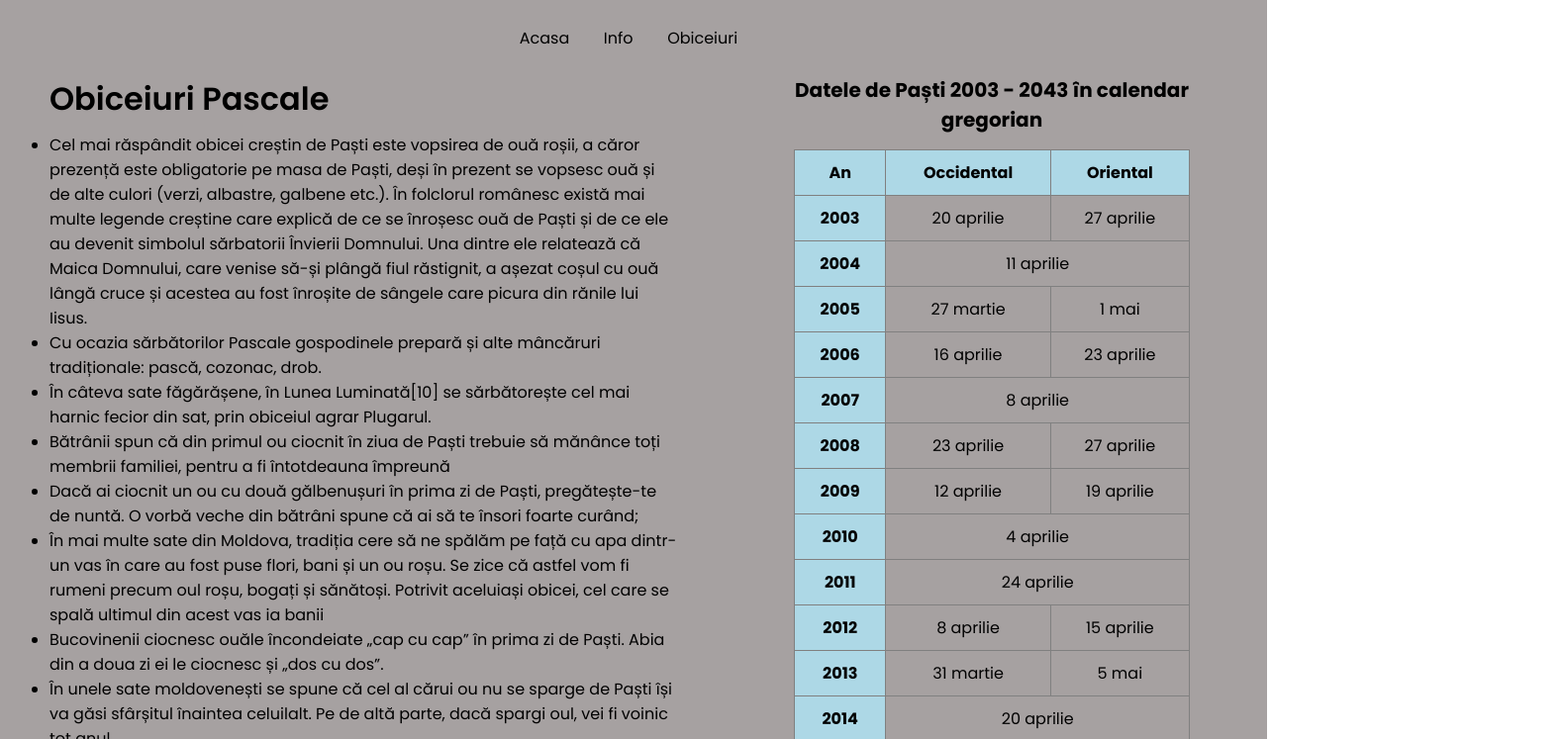
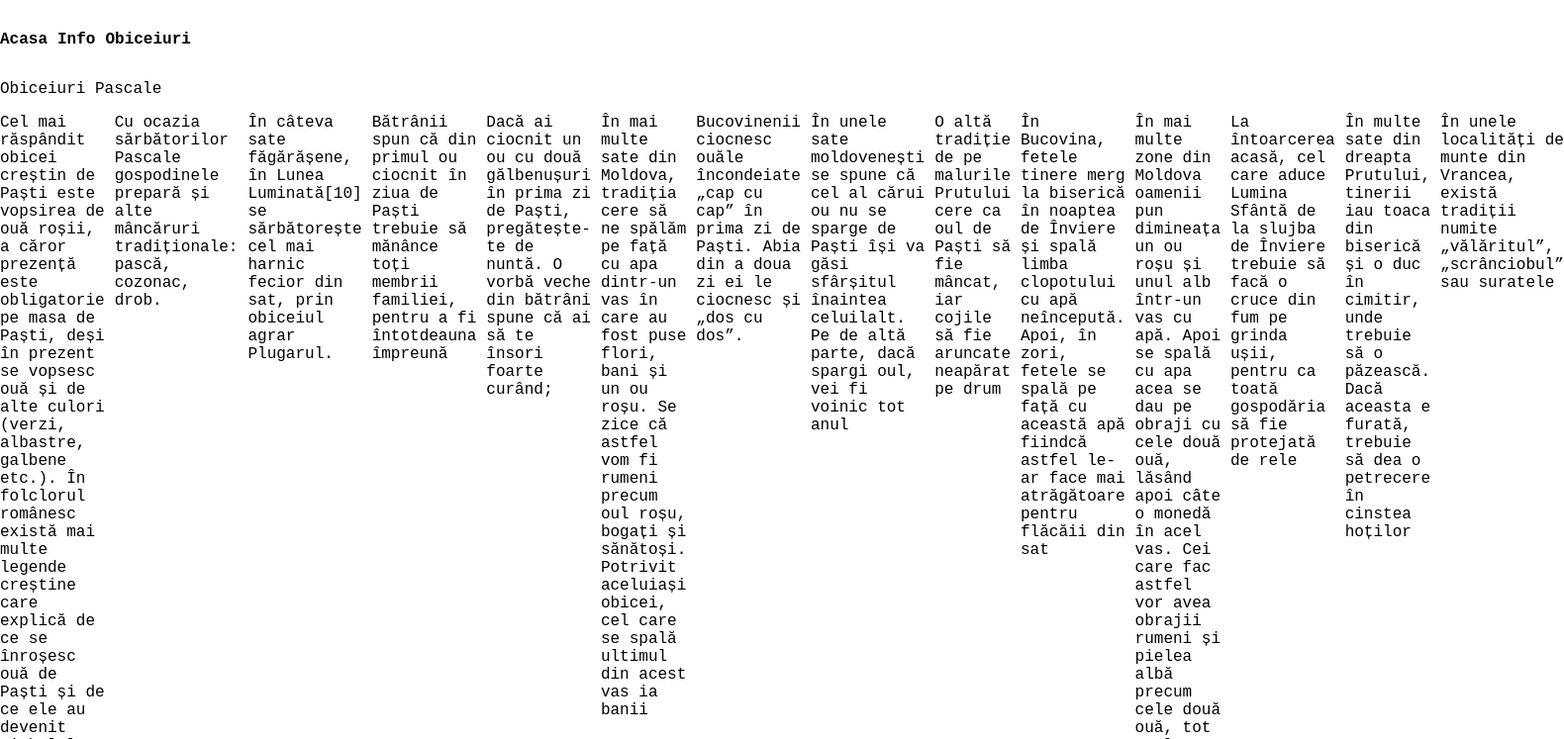
Before and after one commit to MnogouvajaemiiBodan/info, a plain HTML site: page obiceiuri.html in a window 1280 px wide. Shown: the top 747 px of the page at 99% size, 1580 px wide, since content can reach past the window. Drawn offline with Linux system fonts and the light colour scheme.

Commit message:
Update style.css

```diff
--- a/style.css
+++ b/style.css
@@ -1,115 +1,52 @@
-*{
-    margin: 0;
-    padding: 0;
-    font-family: 'Poppins', sans-serif;
+.home{
+    background-image: url('files/home.jpg');
+    background-size: cover;
+    width: 100%;
+    height: 100vh;
+    display: flex;
+    flex-direction: column;
+    align-items: center;
+}
+.other{
+    background-image: url('files/bunny.jpg');
+
+}
+.navbar{
+    display: flex;
+    width: 15%;
+    height: 40%;
+    padding: 15px 0 0 0;
+    font-weight: bold;
+}
+.center{
+    display:inline-block;
+    justify-content: center;
+    width: 30%;
+    text-align: center;
 }
 
-.home{
-    background-image: url("home.webp");
-    background-size: cover;
-    position: relative;
-    width: 100%;
-    height: 100vh;
+*{
+    font-family: 'Chivo Mono', monospace;
 }
-
-.navbar{
-    margin: auto;
-    display: flex;
-    width: 60%;
-    justify-content: space-around;
-    padding: 2% 6%;
-}
-
-.nav-links{
-    width: 30%;
+ul{
     display: flex;
     justify-content: space-between;
+    width: 100%;
+    padding: 0;
 }
-
-.nav-links li{
+li{
+    display: inline-block;
     margin-right: 10px;
-    display: inline-block;
 }
-
 a{
-    transition: 0.4s;
     text-decoration: none;
-    color: black;
-}
-
-.quote{
-    position: absolute;
-    font-weight: 800;
-    font-size: 62px;
-    margin-left: 3%;
-    margin-top: 14%;
     color:black;
 }
-.autor{
-    font-size: 28px;
+body{
+
+    margin: 0;
+    position: relative;
 }
-
-/*  INFO   */
-
-.info{
-    background-color: rgb(166, 161, 161);
-    width: 100%;
-    height: 100vh;
-
+h1{
+    display:inline-block;
 }
-
-.text-title{
-    font-weight: 600;
-    font-size: 32px;
-    margin-bottom: 10px;
-}
-
-.about{
-    width: 80%;
-    display: flex;
-    margin-left: 50px;
-    justify-content: space-between;
-}
-
-.text{
-    width: 75%;
-}
-
-.images{
-    width: 10%;
-}
-.images img{
-    width: 230px;
-    margin-top: 20px;
-}
-
-
-caption{
-    font-size: 20px;
-}
-
-.obiceiuri{
-    width: 90%;
-}
-
-.obiceiuri-text{
-    width: 55%;
-}
-.img-obiceiuri{
-    width: 70%;
-}
-.img-obiceiuri img{
-    width: 500px;
-}
-
-.nota10{
-    font-size: 10px;
-}
-
-a:hover{
-    color:#f44336;
-}
-
-.info-obiceiuri{
-    height: 280vh;
-}
```
